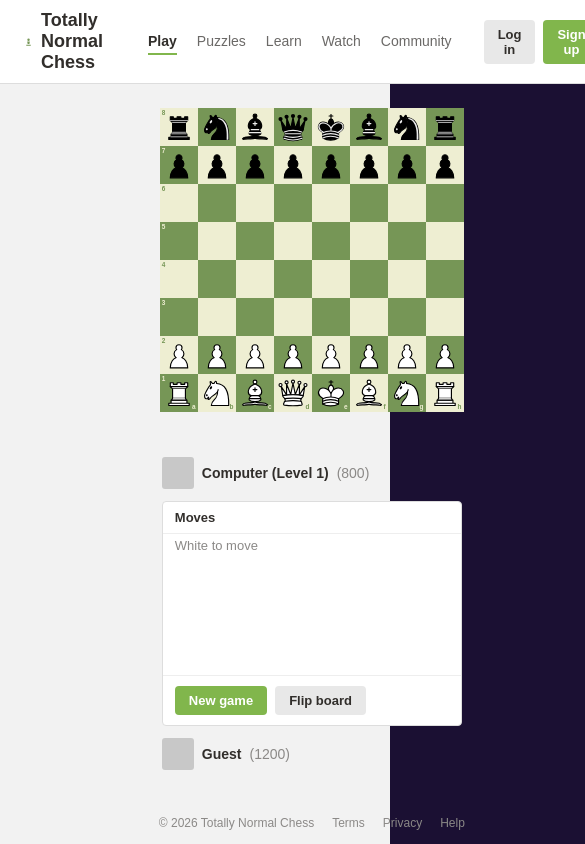
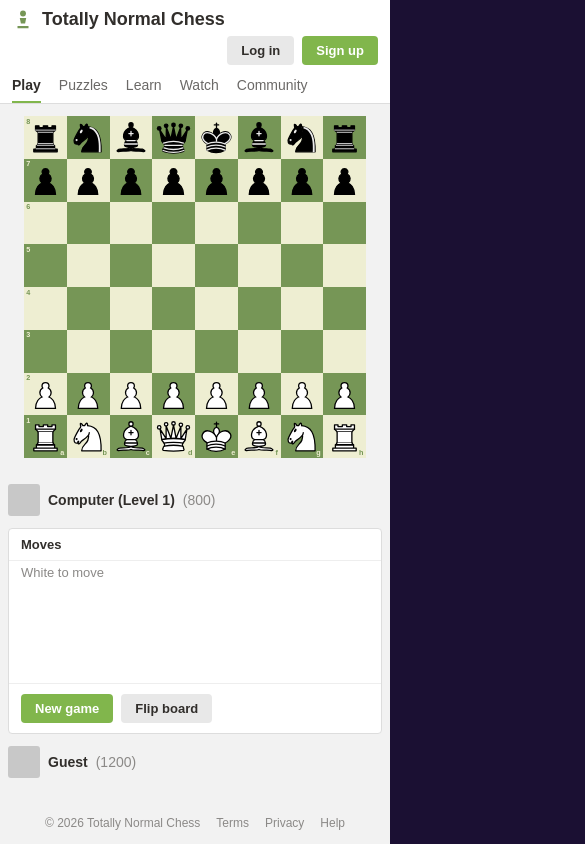
Before and after one commit to joshuaswanson/cursed-chess, a React (Vite) app: page / in a window 390 px wide. Shown: the top 844 px of the page, 585 px wide, since content can reach past the window. Built offline with nearby package versions, Linux system fonts and the light colour scheme; the HTML template or start-up script is replaced by a standard one.

Commit message:
Fit the whole site to phone screens: full-width board, stacked panels, no sideways scrolling, and a hex board that shrinks to fit

```diff
--- a/src/components/BoringSite/BoringPages.css
+++ b/src/components/BoringSite/BoringPages.css
@@ -352,3 +352,20 @@
   margin-top: 16px;
   padding: 14px 16px;
 }
+
+@media (max-width: 600px) {
+  .puzzle-grid,
+  .stream-grid {
+    grid-template-columns: 1fr;
+  }
+
+  .puzzle-card {
+    grid-template-columns: 120px 1fr;
+  }
+
+  .thread-row {
+    grid-template-columns: 1fr 64px 52px;
+    padding: 10px 12px;
+    font-size: 13px;
+  }
+}
--- a/src/components/BoringSite/BoringSite.css
+++ b/src/components/BoringSite/BoringSite.css
@@ -206,6 +206,41 @@
   min-height: auto;
 }
 
+@media (max-width: 600px) {
+  .boring-header {
+    flex-wrap: wrap;
+    gap: 6px 12px;
+    padding: 8px 12px 0;
+  }
+
+  /* The tabs get their own row and scroll sideways when they run out of room */
+  .boring-nav {
+    order: 3;
+    width: 100%;
+    gap: 18px;
+    overflow-x: auto;
+    scrollbar-width: none;
+  }
+
+  .boring-nav button {
+    flex: none;
+    padding: 6px 0 8px;
+  }
+
+  .app.is-boring .stage {
+    padding-top: 12px;
+  }
+
+  .boring-sidebar {
+    width: 100%;
+  }
+
+  .boring-footer {
+    flex-wrap: wrap;
+    gap: 8px 16px;
+  }
+}
+
 .boring-dev-grid {
   display: flex;
   flex-wrap: wrap;
--- a/src/components/HexBoard/HexBoard.css
+++ b/src/components/HexBoard/HexBoard.css
@@ -148,6 +148,11 @@
   transition: scale 0.15s cubic-bezier(0.3, 1.6, 0.5, 1);
 }
 
+/* A finger pressing a piece drags it, not the page */
+.hex-cell.hex-occupied {
+  touch-action: none;
+}
+
 .hex-piece.hovered {
   scale: 1.1;
 }
--- a/src/components/HexBoard/HexBoard.tsx
+++ b/src/components/HexBoard/HexBoard.tsx
@@ -21,6 +21,22 @@ function allHexCoords(): HexCoord[] {
 }
 
 const ALL_HEXES = allHexCoords();
+
+/** Room left beside the board on a narrow screen */
+const SCREEN_MARGIN_PX = 24;
+
+/** How much the board shrinks so it fits a narrow screen, 1 when it already fits */
+function useFitScale(width: number) {
+  const measure = () =>
+    Math.min(1, (window.innerWidth - SCREEN_MARGIN_PX) / width);
+  const [scale, setScale] = useState(measure);
+  useEffect(() => {
+    const onResize = () => setScale(measure());
+    window.addEventListener("resize", onResize);
+    return () => window.removeEventListener("resize", onResize);
+  });
+  return scale;
+}
 
 const HEX_SIZE = 34; // hex radius in px
 const SQRT3 = Math.sqrt(3);
@@ -75,6 +91,7 @@ export function HexBoard() {
 
   const [hovered, setHovered] = useState<string | null>(null);
   const [drag, setDrag] = useState<HexDrag | null>(null);
+  const fit = useFitScale(BOARD_WIDTH);
   /** The move that was made by dropping a piece, which is already where it landed */
   const [droppedId, setDroppedId] = useState<number | null>(null);
   const dropped = lastHexMove !== null && droppedId === lastHexMove.id;
@@ -250,6 +267,7 @@ export function HexBoard() {
           {
             width: BOARD_WIDTH,
             height: BOARD_HEIGHT,
+            zoom: fit,
             "--square-size": `${HEX_H}px`,
           } as React.CSSProperties
         }
@@ -277,6 +295,7 @@ export function HexBoard() {
           if (isLastMove) className += " hex-last-move";
           if (isCapture && isLegalTarget) className += " hex-capture-target";
           if (isCheck) className += " hex-in-check";
+          if (piece) className += " hex-occupied";
 
           return (
             <div
@@ -377,10 +396,10 @@ export function HexBoard() {
           alt=""
           draggable={false}
           style={{
-            left: drag.x - PIECE_SIZE * 0.65,
-            top: drag.y - PIECE_SIZE * 0.65,
-            width: PIECE_SIZE * 1.3,
-            height: PIECE_SIZE * 1.3,
+            left: drag.x - PIECE_SIZE * fit * 0.65,
+            top: drag.y - PIECE_SIZE * fit * 0.65,
+            width: PIECE_SIZE * fit * 1.3,
+            height: PIECE_SIZE * fit * 1.3,
           }}
         />
       )}
--- a/src/components/RallyPanel/RallyPanel.css
+++ b/src/components/RallyPanel/RallyPanel.css
@@ -283,6 +283,30 @@
     8px 16px 18px rgba(0, 0, 0, 0.4);
 }
 
+/* On a phone the hand of cards drops to its own row under the elixir */
+@media (max-width: 600px) {
+  .rally-bar {
+    flex-wrap: wrap;
+    gap: 8px 10px;
+    padding: 8px 10px;
+  }
+
+  .rally-crest {
+    width: 32px;
+    height: 32px;
+  }
+
+  .elixir {
+    min-width: 0;
+  }
+
+  .foe-hand,
+  .deploy-hand {
+    width: 100%;
+    justify-content: center;
+  }
+}
+
 /* The arena bars take vertical room, so the board shrinks to keep everything on screen */
 .app[data-theme="clash"] {
   --square-size: clamp(34px, min(7.2vh, 6.6vw), 78px);
--- a/src/styles/global.css
+++ b/src/styles/global.css
@@ -99,9 +99,11 @@ button {
 
 /* --- App shell: a broadcast with the board center stage --- */
 
+/* Scenery may spill past the screen edges, but the page never scrolls sideways */
 .app {
   position: relative;
   min-height: 100vh;
+  overflow-x: clip;
   display: grid;
   grid-template-rows: auto 1fr;
   color: var(--sky-text);
@@ -145,10 +147,27 @@ button {
   padding: 8px clamp(16px, 3vw, 40px) 32px;
 }
 
+/* One column that never grows wider than the screen to fit what is in it */
 @media (max-width: 1080px) {
   .stage {
-    grid-template-columns: 1fr;
+    grid-template-columns: minmax(0, 1fr);
     justify-items: center;
+  }
+}
+
+/* Phones: the board fills the width of the screen and everything stacks under it */
+@media (max-width: 600px) {
+  :root .app[data-theme] {
+    --square-size: calc((100vw - 48px) / 8);
+  }
+
+  .topbar {
+    padding: 10px 12px 2px;
+  }
+
+  .stage {
+    gap: 16px;
+    padding: 4px 8px 24px;
   }
 }
 
```
